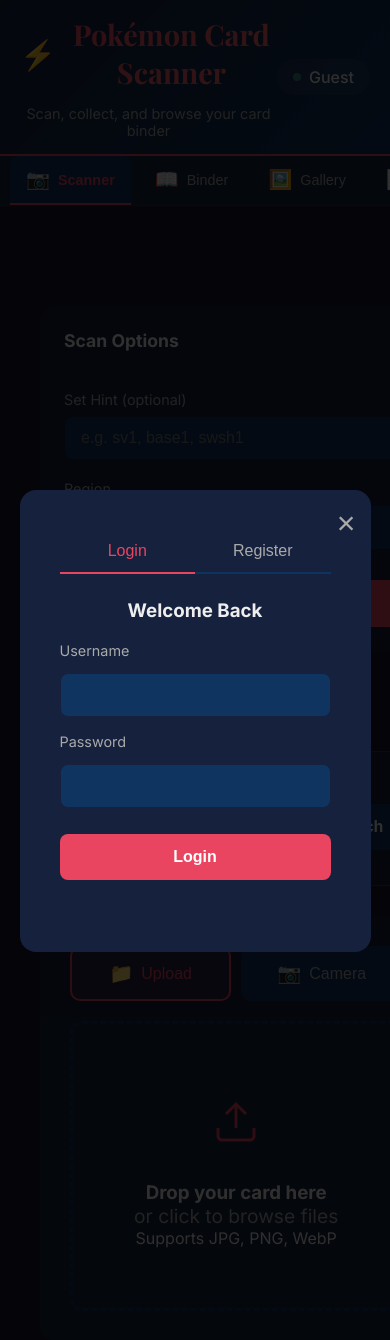
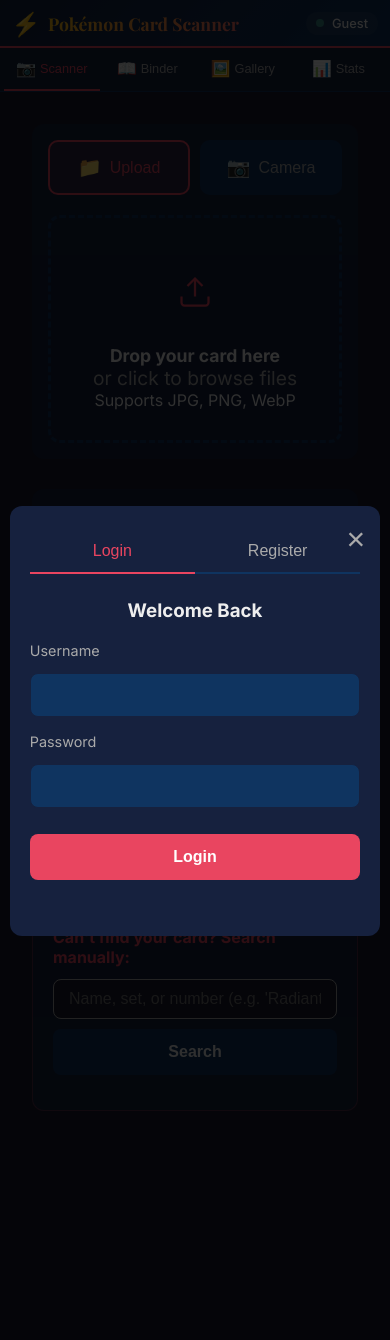
Before and after one commit to Pixelartist/pokemon-card-scanner, a Python web app: template src/templates/index.html in a window 390 px wide. Shown: the top 1340 px of the page. Run offline with Jinja, Linux system fonts and the light colour scheme; the template is opened without the code that fills it, so the values that code supplies are empty; some libraries are stand-ins or nearby versions.

Commit message:
Responsive UI: mobile-first breakpoints, safe areas, touch targets, sidebar result stacking
- Consolidated duplicate/legacy CSS (header, tabs, scan-options) that fought the app-layout block
- Header: compact sticky bar with ellipsis-safe logo, safe-area insets
- Tabs: slim scrollable bar; equal-width flex tabs with 44px touch targets on phones
- Scan layout: min-width:0 grid fix (was overflowing 375px viewport by 17px)
- Scan sidebar: result cards stack vertically (image over details) in the 300px column
- Search row: input min-width fix, stacks vertically on mobile
- Binder: single-page portrait flipbook on phones (<768px)
- iOS: 16px inputs to prevent focus auto-zoom; tap-highlight off; touch-action
- Meta: viewport-fit=cover, theme-color, PWA hints
- prefers-reduced-motion support

```diff
--- a/src/static/css/main.css
+++ b/src/static/css/main.css
@@ -6,10 +6,31 @@
     --bg-card: #0f3460;
     --accent: #e94560;
     --accent-hover: #c73e54;
+    --accent-glow: rgba(233, 69, 96, 0.4);
     --text-primary: #eee;
     --text-secondary: #aaa;
+    --text-muted: #777;
     --success: #4ecca3;
     --warning: #ffa500;
+    --border-radius: 12px;
+    --border-radius-sm: 8px;
+    --spacing-xs: 4px;
+    --spacing-sm: 8px;
+    --spacing-md: 16px;
+    --spacing-lg: 24px;
+    --spacing-xl: 32px;
+    --spacing-2xl: 40px;
+    --tap-min: 44px;
+    --shadow-sm: 0 2px 8px rgba(0,0,0,0.2);
+    --shadow-md: 0 4px 20px rgba(0,0,0,0.3);
+    --shadow-lg: 0 8px 30px rgba(0,0,0,0.4);
+    --shadow-xl: 0 15px 50px rgba(0,0,0,0.6);
+    --font-sans: 'Inter', -apple-system, BlinkMacSystemFont, sans-serif;
+    --font-display: 'Playfair Display', serif;
+    --breakpoint-sm: 480px;
+    --breakpoint-md: 768px;
+    --breakpoint-lg: 1024px;
+    --breakpoint-xl: 1400px;
 }
 
 * {
@@ -39,51 +60,21 @@ body {
 }
 
 .header {
-    text-align: center;
-    padding: 30px 0;
-}
-
-.header h1 {
-    font-size: 2.5rem;
-    background: linear-gradient(135deg, var(--accent), #ff6b6b);
-    -webkit-background-clip: text;
-    -webkit-text-fill-color: transparent;
-    margin-bottom: 10px;
-}
-
-.subtitle {
+    /* legacy selector; real styling in APP LAYOUT section */
+}
+
+.subtitle-global {
     color: var(--text-secondary);
     font-size: 1.1rem;
 }
 
-.tabs {
+.tabs-legacy-unused {
     display: flex;
     gap: 10px;
-    margin-bottom: 30px;
-    border-bottom: 2px solid var(--bg-secondary);
-    padding-bottom: 10px;
-}
-
-.tab {
+}
+
+.tab-legacy-unused {
     padding: 12px 24px;
-    background: var(--bg-secondary);
-    border: none;
-    color: var(--text-secondary);
-    border-radius: 8px 8px 0 0;
-    cursor: pointer;
-    font-size: 1rem;
-    transition: all 0.3s ease;
-}
-
-.tab:hover {
-    background: var(--bg-card);
-    color: var(--text-primary);
-}
-
-.tab.active {
-    background: var(--bg-card);
-    color: var(--accent);
-    font-weight: 600;
 }
 
 .tab-content {
@@ -140,12 +131,11 @@ body {
     box-shadow: 0 4px 20px rgba(0,0,0,0.3);
 }
 
-/* Scan Options */
+/* Scan Options (sidebar: stacked single column) */
 .scan-options {
     display: grid;
-    grid-template-columns: 1fr 1fr;
-    gap: 20px;
-    margin-top: 30px;
+    grid-template-columns: 1fr;
+    gap: 16px;
 }
 
 .form-group {
@@ -181,18 +171,30 @@ body {
     font-weight: 600;
     cursor: pointer;
     transition: all 0.3s ease;
+    -webkit-tap-highlight-color: transparent;
+    touch-action: manipulation;
+}
+
+.btn:active {
+    transform: translateY(0) scale(0.98);
+}
+
+.btn:focus-visible,
+.tab:focus-visible,
+.mode-btn:focus-visible {
+    outline: 2px solid var(--accent);
+    outline-offset: 2px;
 }
 
 .btn-primary {
     background: var(--accent);
     color: white;
-    margin-top: 20px;
-    width: 100%;
 }
 
 .btn-primary:hover {
     background: var(--accent-hover);
     transform: translateY(-2px);
+    box-shadow: 0 4px 15px var(--accent-glow);
 }
 
 .btn-secondary {
@@ -207,6 +209,30 @@ body {
 /* Scan Result */
 .scan-result {
     margin-top: 30px;
+}
+
+/* Result cards inside the narrow sidebar: stack vertically */
+.scan-sidebar .card-main {
+    flex-direction: column;
+    gap: 16px;
+}
+
+.scan-sidebar .card-image {
+    width: 140px;
+    margin: 0 auto;
+}
+
+.scan-sidebar .card-name {
+    font-size: 1.25rem;
+}
+
+.scan-sidebar .card-meta {
+    flex-wrap: wrap;
+    gap: 8px 16px;
+}
+
+.scan-sidebar .card-actions {
+    flex-wrap: wrap;
 }
 
 .card-result {
@@ -336,12 +362,17 @@ body {
 
 .search-row input {
     flex: 1;
+    min-width: 0;
     padding: 10px 15px;
     background: var(--bg-primary);
     border: 1px solid var(--text-secondary);
     border-radius: 8px;
     color: var(--text-primary);
     font-size: 0.95rem;
+}
+
+.search-row .btn {
+    flex-shrink: 0;
 }
 
 .search-row input:focus {
@@ -505,16 +536,8 @@ body {
     to { transform: rotate(360deg); }
 }
 
-/* Responsive */
+/* Responsive (legacy block — header/scan-options styles consolidated below) */
 @media (max-width: 768px) {
-    .header h1 {
-        font-size: 1.8rem;
-    }
-
-    .scan-options {
-        grid-template-columns: 1fr;
-    }
-
     .card-main {
         flex-direction: column;
     }
@@ -725,6 +748,17 @@ body {
     display: grid;
     grid-template-columns: 200px 1fr;
     gap: 30px;
+}
+
+/* Narrow sidebar: stack image above details */
+.scan-sidebar .enhanced-card-grid {
+    grid-template-columns: 1fr;
+    gap: 16px;
+}
+
+.scan-sidebar .enhanced-card-grid .card-image {
+    width: 160px;
+    margin: 0 auto;
 }
 
 .card-types-badge {
@@ -922,7 +956,7 @@ body {
 
 .header {
     background: linear-gradient(135deg, var(--bg-secondary) 0%, var(--bg-card) 100%);
-    padding: 20px 40px;
+    padding: max(12px, env(safe-area-inset-top)) max(24px, env(safe-area-inset-right)) 12px max(24px, env(safe-area-inset-left));
     display: flex;
     justify-content: space-between;
     align-items: center;
@@ -933,16 +967,18 @@ body {
     width: 100%;
     max-width: 100%;
     overflow-x: hidden;
+    gap: var(--spacing-md);
 }
 
 .header-content {
     display: flex;
     flex-direction: column;
+    min-width: 0;
 }
 
 .logo {
-    font-family: 'Playfair Display', serif;
-    font-size: 2rem;
+    font-family: var(--font-display);
+    font-size: 1.5rem;
     font-weight: 700;
     background: linear-gradient(135deg, #ffd700, #ff6b6b);
     -webkit-background-clip: text;
@@ -950,27 +986,41 @@ body {
     margin: 0;
     display: flex;
     align-items: center;
-    gap: 10px;
+    gap: 8px;
+    white-space: nowrap;
+    overflow: hidden;
+    text-overflow: ellipsis;
 }
 
 .logo-icon {
-    font-size: 1.8rem;
+    font-size: 1.4rem;
     -webkit-text-fill-color: initial;
+    flex-shrink: 0;
 }
 
 .subtitle {
     color: var(--text-secondary);
-    font-size: 0.9rem;
-    margin: 4px 0 0;
+    font-size: 0.8rem;
+    margin: 2px 0 0;
+    white-space: nowrap;
+    overflow: hidden;
+    text-overflow: ellipsis;
+    max-width: 200px;
 }
 
 .user-status {
     display: flex;
     align-items: center;
     gap: 8px;
-    padding: 8px 16px;
+    padding: 6px 12px;
     background: rgba(255,255,255,0.05);
     border-radius: 20px;
+    cursor: pointer;
+    flex-shrink: 0;
+}
+
+.user-status:hover {
+    background: rgba(255,255,255,0.1);
 }
 
 .status-dot {
@@ -994,6 +1044,7 @@ body {
 .username {
     color: var(--text-primary);
     font-weight: 500;
+    font-size: 0.9rem;
 }
 
 /* ============================================
@@ -1001,20 +1052,31 @@ body {
    ============================================ */
 .tabs {
     display: flex;
-    gap: 8px;
-    padding: 0 40px;
+    gap: 0;
+    padding: 0 var(--spacing-lg);
     background: var(--bg-secondary);
     border-bottom: 1px solid var(--bg-card);
     overflow-x: auto;
+    scrollbar-width: thin;
+    scrollbar-color: var(--bg-card) transparent;
+}
+
+.tabs::-webkit-scrollbar {
+    height: 4px;
+}
+
+.tabs::-webkit-scrollbar-thumb {
+    background: var(--bg-card);
+    border-radius: 2px;
 }
 
 .tab {
-    padding: 16px 24px;
+    padding: 14px 20px;
     background: transparent;
     border: none;
     color: var(--text-secondary);
     cursor: pointer;
-    font-size: 1rem;
+    font-size: 0.95rem;
     font-weight: 500;
     transition: all 0.3s ease;
     border-bottom: 3px solid transparent;
@@ -1023,6 +1085,7 @@ body {
     display: flex;
     align-items: center;
     gap: 8px;
+    flex-shrink: 0;
 }
 
 .tab:hover {
@@ -1036,13 +1099,14 @@ body {
 }
 
 .tab-icon {
-    font-size: 1.2rem;
+    font-size: 1.1rem;
 }
 
 .content {
     flex: 1;
-    padding: 30px 40px;
+    padding: var(--spacing-lg);
     background: var(--bg-primary);
+    overflow-y: auto;
 }
 
 /* ============================================
@@ -1053,6 +1117,10 @@ body {
     grid-template-columns: 1fr 300px;
     gap: 30px;
     align-items: start;
+}
+
+.scan-layout > * {
+    min-width: 0; /* allow columns to shrink below content size on narrow screens */
 }
 
 .scan-main {
@@ -1537,7 +1605,7 @@ body {
 }
 
 /* ============================================
-   RESPONSIVE
+   RESPONSIVE (Mobile & Tablet Optimization)
    ============================================ */
 @media (max-width: 1024px) {
     .scan-layout {
@@ -1545,7 +1613,7 @@ body {
     }
 
     .scan-sidebar {
-        order: -1;
+        order: 2;
     }
 
     .book-container {
@@ -1555,55 +1623,226 @@ body {
 
 @media (max-width: 768px) {
     .header {
-        padding: 15px 20px;
+        padding: 10px 16px;
     }
 
     .logo {
-        font-size: 1.5rem;
+        font-size: 1.25rem;
+    }
+
+    .subtitle {
+        display: none;
     }
 
     .tabs {
-        padding: 0 10px;
+        padding: 0 8px;
     }
 
     .tab {
-        padding: 12px 16px;
-        font-size: 0.9rem;
+        padding: 12px 14px;
+        font-size: 0.85rem;
+    }
+
+    .tab-icon {
+        font-size: 1rem;
     }
 
     .content {
-        padding: 20px;
+        padding: 12px;
+    }
+
+    .scan-main, .scan-options {
+        padding: 16px;
+        border-radius: var(--border-radius);
+    }
+
+    .drop-zone {
+        padding: 30px 16px;
+    }
+
+    .drop-icon svg {
+        width: 36px;
+        height: 36px;
+    }
+
+    .drop-zone h3 {
+        font-size: 1.1rem;
     }
 
     .gallery-grid {
-        grid-template-columns: repeat(auto-fill, minmax(140px, 1fr));
+        grid-template-columns: repeat(auto-fill, minmax(130px, 1fr));
+        gap: 10px;
+    }
+
+    .gallery-item img {
+        height: 170px;
+    }
+
+    .gallery-header {
+        flex-direction: column;
+        align-items: flex-start;
         gap: 12px;
     }
 
-    .gallery-item img {
-        height: 180px;
-    }
-
     .gallery-controls {
-        flex-wrap: wrap;
+        width: 100%;
+        flex-direction: column;
+        align-items: stretch;
     }
 
     .gallery-search input {
-        width: 200px;
+        width: 100%;
     }
 
     .gallery-search input:focus {
-        width: 220px;
+        width: 100%;
+    }
+
+    /* Prevent iOS auto-zoom on focus (needs >= 16px) */
+    input, select, textarea {
+        font-size: 16px !important;
+    }
+
+    .search-row {
+        flex-direction: column;
+    }
+
+    .search-row .btn {
+        width: 100%;
+    }
+
+    /* Mobile Auth Sheet / Dialog */
+    .modal-content {
+        padding: 24px 20px;
+        border-radius: var(--border-radius);
+        width: 95%;
+        max-height: 85vh;
+    }
+
+    .modal-auth {
+        max-width: 100%;
     }
 }
 
 @media (max-width: 480px) {
+    .header {
+        padding: 8px 12px;
+    }
+
+    .logo {
+        font-size: 1.1rem;
+    }
+
+    .user-status {
+        padding: 4px 10px;
+    }
+
+    .username {
+        font-size: 0.8rem;
+    }
+
+    .tabs {
+        padding: 0 4px;
+        justify-content: space-between;
+    }
+
+    .tab {
+        padding: 10px 10px;
+        font-size: 0.8rem;
+        gap: 4px;
+        flex: 1;
+        justify-content: center;
+    }
+
     .gallery-grid {
         grid-template-columns: repeat(2, 1fr);
+        gap: 8px;
+    }
+
+    .gallery-item img {
+        height: 140px;
+    }
+
+    .card-main {
+        flex-direction: column;
+        align-items: center;
+    }
+
+    .card-image {
+        width: 160px;
+    }
+
+    /* Touch targets */
+    .btn, .tab, .mode-btn {
+        min-height: var(--tap-min);
+    }
+}
+
+/* ============================================
+   SAFE AREAS (notched phones) — base tweaks;
+   media queries above/below still override.
+   ============================================ */
+.content {
+    padding-bottom: max(24px, env(safe-area-inset-bottom));
+}
+
+/* Mobile binder: single page per view, smaller book */
+@media (max-width: 768px) {
+    .book-container {
+        padding: 8px;
+        border-radius: 8px;
+    }
+
+    .binder-header {
+        flex-wrap: wrap;
         gap: 10px;
     }
 
-    .gallery-item img {
-        height: 150px;
-    }
-}
+    .binder-header h2 {
+        font-size: 1.3rem;
+        width: 100%;
+    }
+
+    .binder-controls {
+        width: 100%;
+        justify-content: space-between;
+    }
+
+    .btn-icon {
+        min-width: var(--tap-min);
+        min-height: var(--tap-min);
+    }
+
+    .cover-inner h2 {
+        font-size: 1.6rem;
+    }
+
+    .cover-inner {
+        padding: 20px;
+    }
+}
+
+/* Camera on mobile: full-width, taller preview */
+@media (max-width: 768px) {
+    .camera-wrapper {
+        border-radius: var(--border-radius);
+    }
+
+    .camera-controls {
+        flex-wrap: wrap;
+    }
+
+    .camera-controls .btn {
+        flex: 1;
+        min-width: 120px;
+    }
+}
+
+/* Reduced motion */
+@media (prefers-reduced-motion: reduce) {
+    *, *::before, *::after {
+        animation-duration: 0.01ms !important;
+        animation-iteration-count: 1 !important;
+        transition-duration: 0.01ms !important;
+    }
+}
--- a/src/static/js/main.js
+++ b/src/static/js/main.js
@@ -1641,21 +1641,25 @@ async function initBinder() {
     const pages = bookEl.querySelectorAll('.page');
 
     // Calculate page size based on container
-    const containerWidth = document.getElementById('book-container').offsetWidth - 60;
-    const pageWidth = Math.min(containerWidth / 2, 320);
+    const isMobile = window.innerWidth <= 768;
+    const bookContainer = document.getElementById('book-container');
+    const containerWidth = bookContainer.offsetWidth - (isMobile ? 20 : 60);
+    const pageWidth = isMobile
+        ? Math.min(containerWidth, 360)            // single page per view on phones
+        : Math.min(containerWidth / 2, 320);       // two-page spread on desktop
     const pageHeight = pageWidth * (3.5 / 2.5); // Pokemon card ratio
 
     pageFlip = new St.PageFlip(bookEl, {
         width: pageWidth,
         height: pageHeight,
         size: 'fixed',
-        minWidth: 200,
+        minWidth: 160,
         maxWidth: 400,
-        minHeight: 280,
+        minHeight: 224,
         maxHeight: 560,
         drawShadow: true,
         flippingTime: 800,
-        usePortrait: false,
+        usePortrait: isMobile,   // one page per view on phones
         startZIndex: 50,
         maxShadowOpacity: 0.5,
         showCover: true,
--- a/src/templates/index.html
+++ b/src/templates/index.html
@@ -2,7 +2,10 @@
 <html lang="en">
 <head>
     <meta charset="UTF-8">
-    <meta name="viewport" content="width=device-width, initial-scale=1.0">
+    <meta name="viewport" content="width=device-width, initial-scale=1.0, viewport-fit=cover">
+    <meta name="theme-color" content="#16213e">
+    <meta name="mobile-web-app-capable" content="yes">
+    <meta name="apple-mobile-web-app-status-bar-style" content="black-translucent">
     <title>Pokémon Card Scanner</title>
     <link href="https://fonts.googleapis.com/css2?family=Inter:wght@400;500;600;700&family=Playfair+Display:wght@600;700&display=swap" rel="stylesheet">
     <link rel="stylesheet" href="/static/css/main.css">
```
